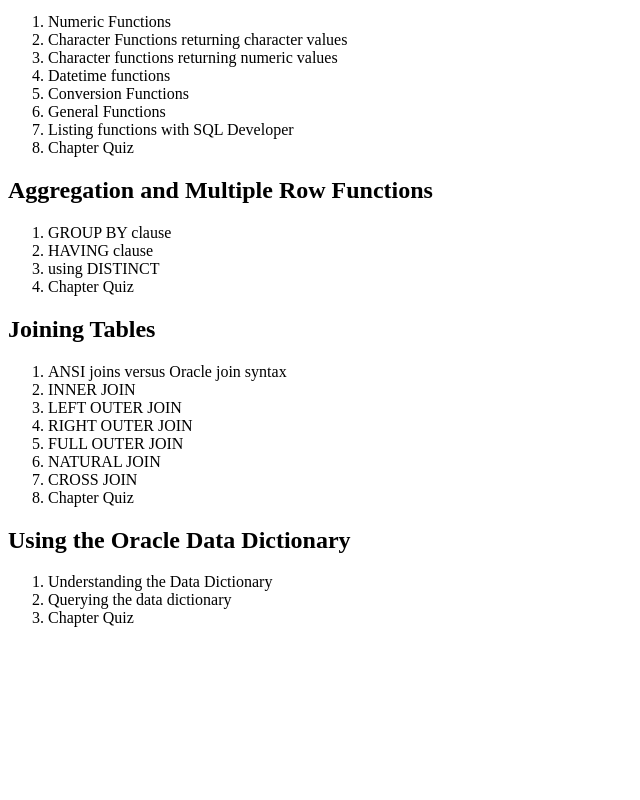
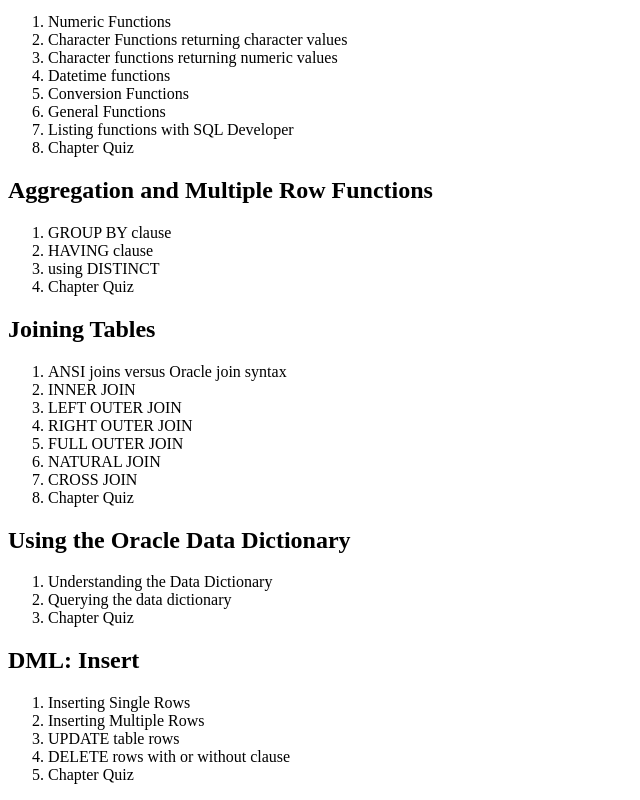
Before and after one commit to Tanushree227/SQL_Overview, a plain HTML site: page index.html in a window 1280 px wide. Shown: the part 1036-1836 px from the top of the page, without its empty margins (0-640 px from the left). Before the commit the page ends 1679 px from the top, so only its background shows below. Drawn offline with Linux system fonts and the light colour scheme.

Commit message:
DML: Insert

```diff
--- a/index.html
+++ b/index.html
@@ -120,5 +120,18 @@
             <li>Chapter Quiz</li>
         </ol>
     </div>
+
+    <div class="container">
+        <h2>DML: Insert</h2>
+        <ol>
+            <li>Inserting Single Rows</li>
+            <li>Inserting Multiple Rows</li>
+            <li>UPDATE table rows</li>
+            <li>DELETE rows with or without clause</li>
+            <li>Chapter Quiz</li>
+        </ol>
+    </div>
+
+
 </body>
 </html>
```
